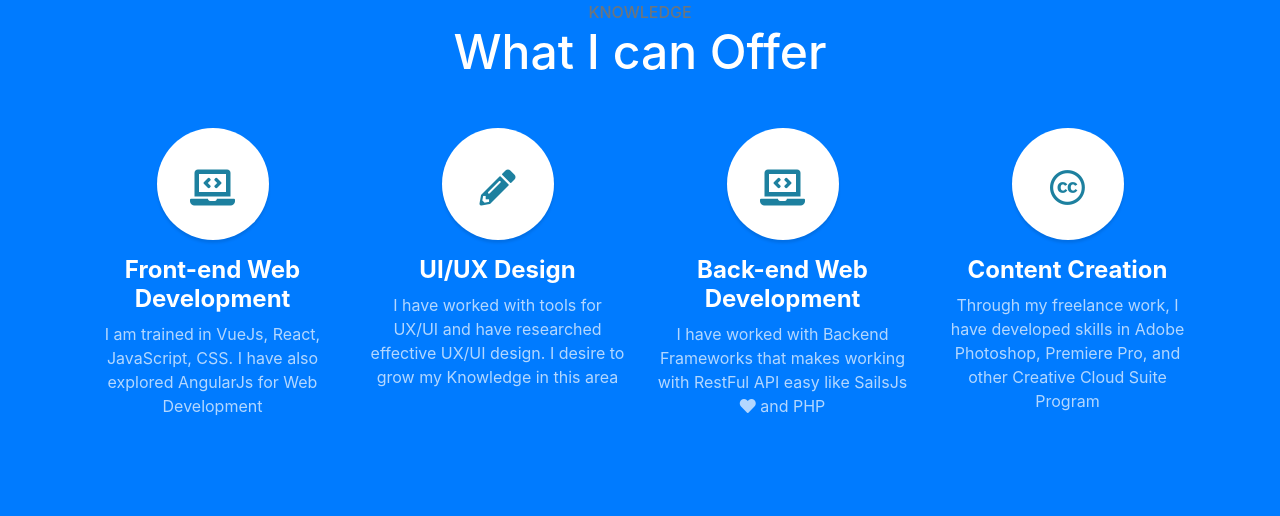
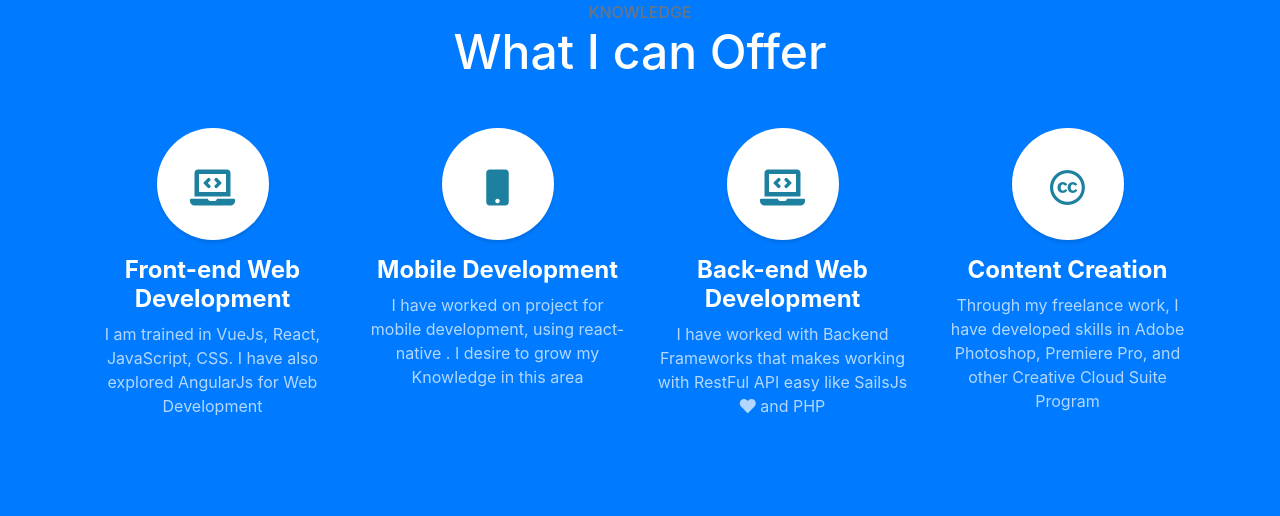
Before and after one commit to chinedu16/portfolio-web-ui, a website with bundled scripts: page index.html in a window 1280 px wide. Shown: the part 1657-2173 px from the top of the page. Built offline with nearby package versions, Linux system fonts and the light colour scheme.

Commit message:
refactor Home page

```diff
--- a/index.html
+++ b/index.html
@@ -127,13 +127,12 @@
           </div>
           <div class="col-lg-3 col-md-6 mb-5 mb-lg-0">
             <span class="service-icon rounded-circle mx-auto mb-3">
-              <i class="fas fa-pencil-alt"></i>
+              <i class="fas fa-mobile"></i>
             </span>
             <h4>
-              <strong>UI/UX Design</strong>
+              <strong>Mobile Development</strong>
             </h4>
-            <p class="text-faded mb-0">I have worked with tools for UX/UI
-              and have researched effective UX/UI design. I desire to grow my Knowledge
+            <p class="text-faded mb-0">I have worked on project for mobile development, using react-native . I desire to grow my Knowledge
               in this area
             </p>
           </div>
@@ -207,8 +206,8 @@
             <a class="portfolio-item" href="#">
               <span class="caption">
                 <span class="caption-content">
-                  <h2>Calender App</h2>
-                  <p class="mb-0">Lorem ipsum dolor sit amet, consectetur adipiscing elit.</p>
+                  <h2>Station Management System</h2>
+                  <p class="mb-0">Build an application that manages the operations all the Filling stations of an organisation.</p>
                 </span>
               </span>
               <img class="img-fluid" src="dist/img/portfolio-3.jpg" alt="">
```
